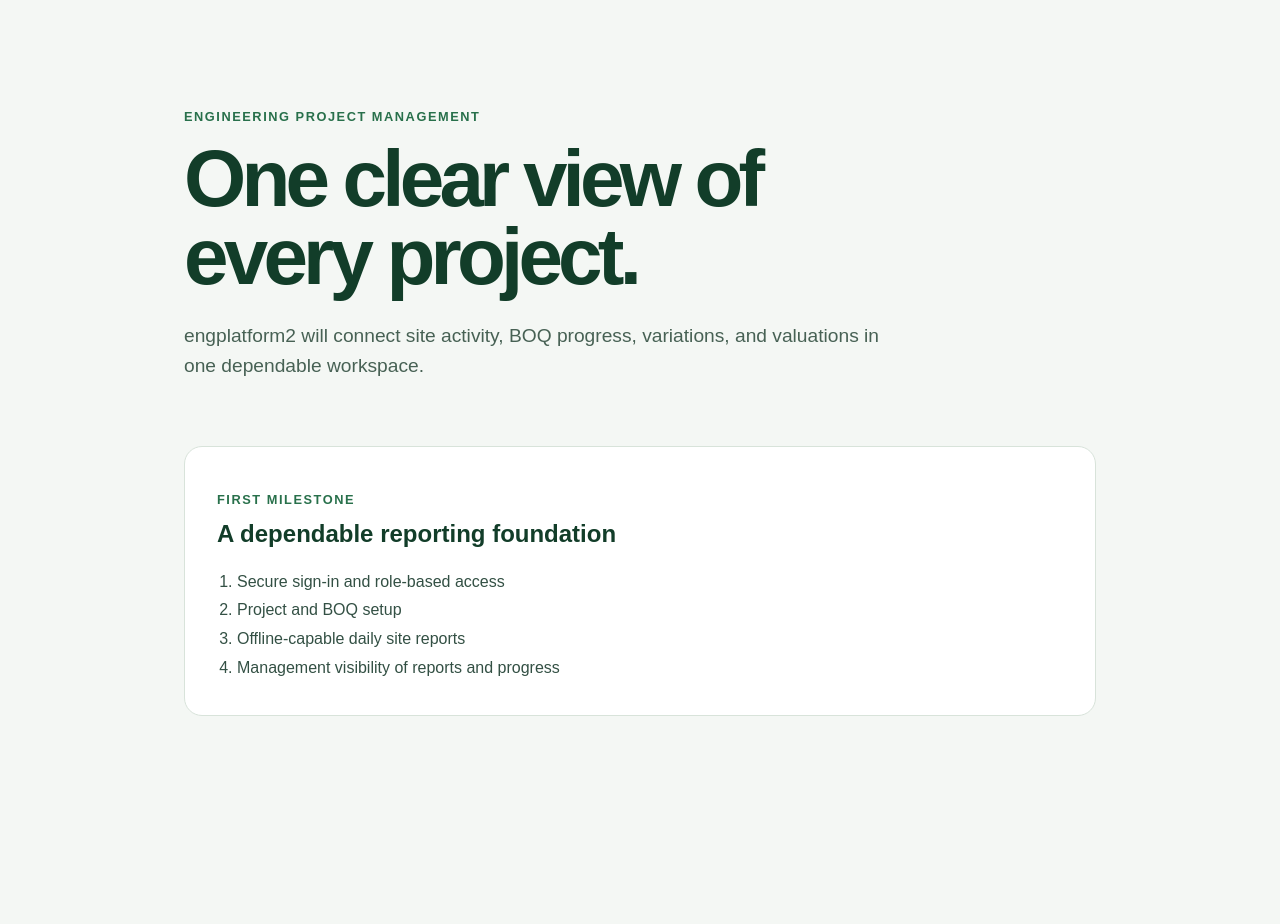
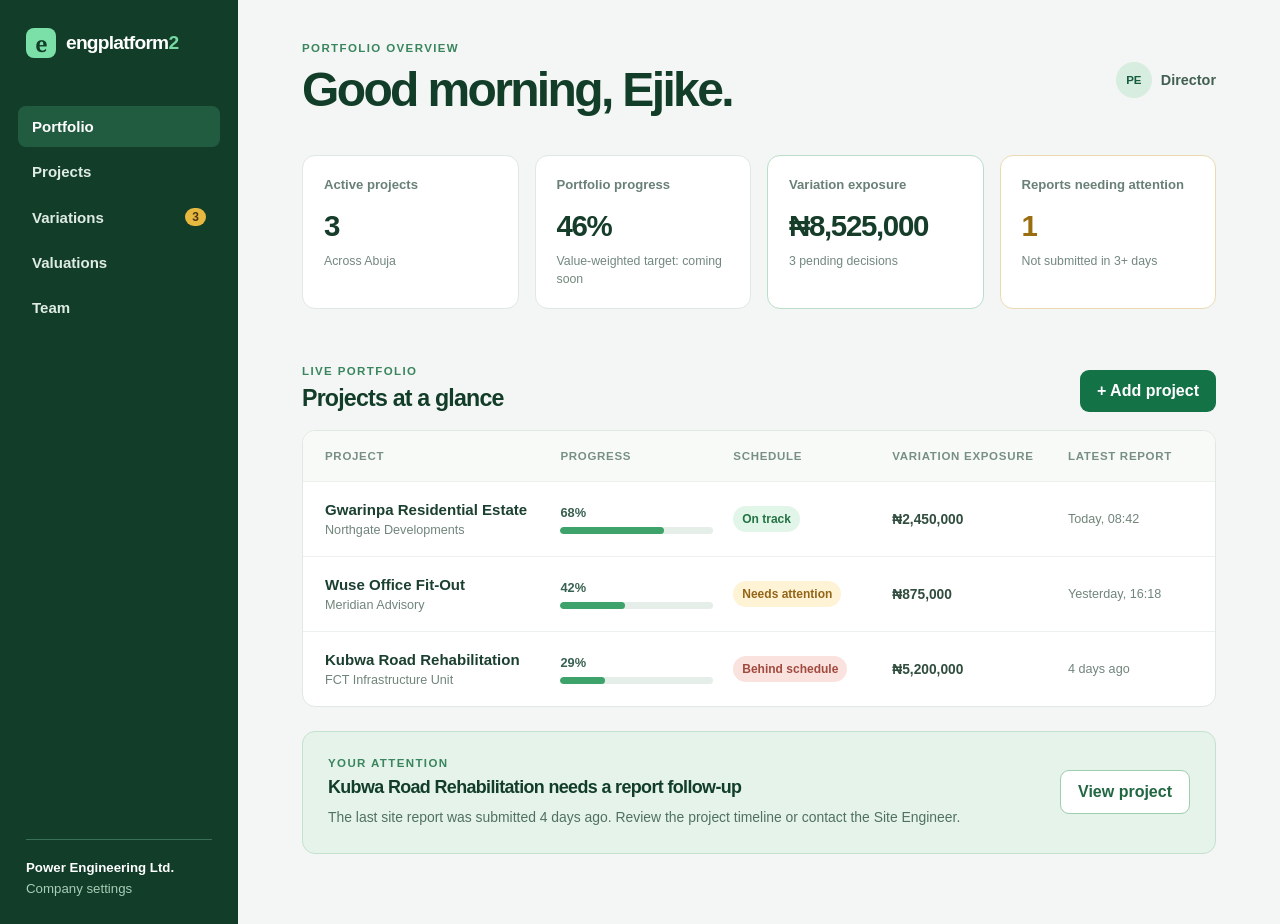
Before and after one commit to powerEjike/engplatform2, a Next.js app in the folder apps/web/: page / in a window 1280 px wide. Before the commit the page ends 812 px from the top, so only its background shows below. Built offline with nearby package versions, Linux system fonts and the light colour scheme.

Commit message:
feat: add director portfolio dashboard

```diff
--- a/apps/web/src/app/globals.css
+++ b/apps/web/src/app/globals.css
@@ -1,25 +1,59 @@
-:root {
-  color: #172b22;
-  background: #f4f7f4;
-  font-family: Arial, Helvetica, sans-serif;
-}
+:root { color: #172b22; background: #f4f6f5; font-family: Arial, Helvetica, sans-serif; }
+* { box-sizing: border-box; }
+body { margin: 0; }
+a { color: inherit; text-decoration: none; }
+button { background: #147247; border: 0; border-radius: 9px; color: white; cursor: pointer; font: inherit; font-weight: 700; padding: 12px 17px; }
 
-* { box-sizing: border-box; }
+.app-shell { display: grid; grid-template-columns: 238px minmax(0, 1fr); min-height: 100vh; }
+.sidebar { background: #123d29; color: #dfece4; display: flex; flex-direction: column; padding: 28px 18px; }
+.brand { align-items: center; color: white; display: flex; font-size: 1.2rem; font-weight: 800; gap: 10px; letter-spacing: -0.04em; margin: 0 8px 48px; }
+.brand span span { color: #76d8a2; }
+.brand-mark { align-items: center; background: #7be0a8; border-radius: 8px; color: #123d29; display: inline-flex; font-family: Georgia, serif; font-size: 1.35rem; height: 30px; justify-content: center; width: 30px; }
+nav { display: grid; gap: 4px; }
+.nav-link { align-items: center; border-radius: 8px; display: flex; font-size: 0.94rem; font-weight: 700; justify-content: space-between; padding: 12px 14px; }
+.nav-link:hover, .nav-link.active { background: #215b40; color: white; }
+.count { background: #e7b83f; border-radius: 99px; color: #4a3511; font-size: 0.75rem; padding: 2px 7px; }
+.sidebar-footer { border-top: 1px solid #397056; font-size: 0.83rem; margin: auto 8px 0; padding-top: 20px; }
+.firm-name { color: white; font-weight: 700; margin: 0 0 6px; }
+.settings-link { color: #a9cdb7; }
 
-body { margin: 0; }
+main { margin: 0 auto; max-width: 1400px; padding: 42px clamp(24px, 5vw, 76px) 70px; width: 100%; }
+.topbar { align-items: center; display: flex; justify-content: space-between; margin-bottom: 38px; }
+.eyebrow { color: #39855d; font-size: 0.72rem; font-weight: 800; letter-spacing: 0.12em; margin: 0 0 8px; text-transform: uppercase; }
+h1, h2, h3, p { margin-top: 0; }
+h1 { color: #123d29; font-size: clamp(2rem, 4vw, 3rem); letter-spacing: -0.055em; margin-bottom: 0; }
+h2 { color: #123d29; font-size: 1.45rem; letter-spacing: -0.035em; margin-bottom: 0; }
+.profile { align-items: center; color: #426052; display: flex; font-size: 0.9rem; font-weight: 700; gap: 9px; }
+.avatar { align-items: center; background: #d6eddf; border-radius: 50%; color: #145c3b; display: inline-flex; font-size: 0.72rem; height: 36px; justify-content: center; width: 36px; }
 
-main { max-width: 960px; margin: 0 auto; padding: 96px 24px; }
+.summary-grid { display: grid; gap: 16px; grid-template-columns: repeat(4, 1fr); }
+.metric-card { background: white; border: 1px solid #dfe8e1; border-radius: 13px; min-height: 145px; padding: 21px; }
+.metric-card p { color: #698076; font-size: 0.82rem; font-weight: 700; margin-bottom: 17px; }
+.metric-card strong { color: #163c2a; display: block; font-size: clamp(1.4rem, 2.3vw, 2rem); letter-spacing: -0.045em; margin-bottom: 8px; }
+.metric-card span { color: #73887d; font-size: 0.77rem; }
+.metric-card.highlight { border-color: #b9dfc8; }
+.metric-card.warning { border-color: #eadbb2; }
+.metric-card.warning strong { color: #9a6e10; }
 
-.hero { max-width: 700px; }
+.section-heading { align-items: end; display: flex; justify-content: space-between; margin: 56px 0 18px; }
+.project-table { background: white; border: 1px solid #dfe8e1; border-radius: 13px; overflow: hidden; }
+.project-table-head, .project-row { align-items: center; display: grid; gap: 20px; grid-template-columns: 1.55fr 1.1fr 1fr 1.12fr 0.9fr; padding: 19px 22px; }
+.project-table-head { background: #f8faf8; color: #789084; font-size: 0.72rem; font-weight: 800; letter-spacing: 0.06em; text-transform: uppercase; }
+.project-row { border-top: 1px solid #edf1ee; }
+.project-row h3 { color: #1b4030; font-size: 0.94rem; margin-bottom: 5px; }
+.project-row p, .report-date { color: #71857a; font-size: 0.79rem; margin: 0; }
+.progress-label { color: #386150; font-size: 0.8rem; font-weight: 800; margin-bottom: 7px; }
+.progress-track { background: #e5eee8; border-radius: 99px; height: 7px; overflow: hidden; }
+.progress-track span { background: #3ea36a; border-radius: inherit; display: block; height: 100%; }
+.status { border-radius: 99px; font-size: 0.75rem; font-weight: 800; justify-self: start; padding: 6px 9px; white-space: nowrap; }
+.status.on_track { background: #e2f5e9; color: #247345; }
+.status.attention { background: #fff3d6; color: #936516; }
+.status.behind { background: #fae3df; color: #a24a3d; }
+.exposure { color: #314d3e; font-size: 0.86rem; }
+.attention-card { align-items: center; background: #e6f3ea; border: 1px solid #c3e2ce; border-radius: 13px; display: flex; gap: 28px; justify-content: space-between; margin-top: 24px; padding: 25px; }
+.attention-card h2 { font-size: 1.12rem; margin-bottom: 9px; }
+.attention-card > div > p:last-child { color: #507160; font-size: 0.87rem; line-height: 1.5; margin-bottom: 0; }
+.secondary { background: white; border: 1px solid #9dceb0; color: #216741; white-space: nowrap; }
 
-.eyebrow { color: #28704b; font-size: 0.8rem; font-weight: 700; letter-spacing: 0.12em; text-transform: uppercase; }
-
-h1 { color: #123d29; font-size: clamp(2.5rem, 7vw, 5rem); letter-spacing: -0.06em; line-height: 0.98; margin: 16px 0 24px; }
-
-h2 { color: #123d29; font-size: 1.5rem; margin-top: 0; }
-
-.intro { color: #476154; font-size: 1.2rem; line-height: 1.6; }
-
-.card { background: #fff; border: 1px solid #d8e3da; border-radius: 18px; margin-top: 64px; padding: 32px; }
-
-ol { color: #335044; line-height: 1.8; margin: 0; padding-left: 1.25rem; }
+@media (max-width: 1050px) { .summary-grid { grid-template-columns: repeat(2, 1fr); } .project-table { overflow-x: auto; } .project-table-head, .project-row { min-width: 850px; } }
+@media (max-width: 720px) { .app-shell { display: block; } .sidebar { display: none; } main { padding: 28px 18px 50px; } .topbar { align-items: flex-start; } .profile { display: none; } .summary-grid { grid-template-columns: 1fr; } .section-heading, .attention-card { align-items: flex-start; flex-direction: column; } }
--- a/apps/web/src/app/page.tsx
+++ b/apps/web/src/app/page.tsx
@@ -1,28 +1,88 @@
-const milestones = [
-  "Secure sign-in and role-based access",
-  "Project and BOQ setup",
-  "Offline-capable daily site reports",
-  "Management visibility of reports and progress",
-];
+import { formatNaira, portfolioProjects, type ProjectHealth } from "@/lib/dashboard-data";
+
+const scheduleLabel: Record<ProjectHealth, string> = {
+  on_track: "On track",
+  attention: "Needs attention",
+  behind: "Behind schedule",
+};
 
 export default function Home() {
+  const totalExposure = portfolioProjects.reduce(
+    (total, project) => total + project.variationExposure, 0);
+  const averageProgress = Math.round(
+    portfolioProjects.reduce((total, project) => total + project.progress, 0) / portfolioProjects.length,
+  );
+  const reportsNeedingAttention = portfolioProjects.filter(
+    (project) => project.lastReport.includes("days"),
+  ).length;
+
   return (
-    <main>
-      <section className="hero">
-        <p className="eyebrow">Engineering project management</p>
-        <h1>One clear view of every project.</h1>
-        <p className="intro">
-          engplatform2 will connect site activity, BOQ progress, variations, and valuations in one dependable workspace.
-        </p>
-      </section>
+    <div className="app-shell">
+      <aside className="sidebar">
+        <a className="brand" href="#top" aria-label="engplatform2 home">
+          <span className="brand-mark">e</span>
+          <span>engplatform<span>2</span></span>
+        </a>
+        <nav aria-label="Main navigation">
+          <a className="nav-link active" href="#portfolio">Portfolio</a>
+          <a className="nav-link" href="#projects">Projects</a>
+          <a className="nav-link" href="#variations">Variations <span className="count">3</span></a>
+          <a className="nav-link" href="#valuations">Valuations</a>
+          <a className="nav-link" href="#team">Team</a>
+        </nav>
+        <div className="sidebar-footer">
+          <p className="firm-name">Power Engineering Ltd.</p>
+          <a className="settings-link" href="#settings">Company settings</a>
+        </div>
+      </aside>
 
-      <section className="card" aria-labelledby="first-milestone">
-        <p className="eyebrow">First milestone</p>
-        <h2 id="first-milestone">A dependable reporting foundation</h2>
-        <ol>
-          {milestones.map((milestone) => <li key={milestone}>{milestone}</li>)}
-        </ol>
-      </section>
-    </main>
+      <main id="top">
+        <header className="topbar">
+          <div>
+            <p className="eyebrow">Portfolio overview</p>
+            <h1>Good morning, Ejike.</h1>
+          </div>
+          <div className="profile"><span className="avatar">PE</span><span>Director</span></div>
+        </header>
+
+        <section className="summary-grid" aria-label="Portfolio summary">
+          <article className="metric-card">
+            <p>Active projects</p><strong>{portfolioProjects.length}</strong><span>Across Abuja</span>
+          </article>
+          <article className="metric-card">
+            <p>Portfolio progress</p><strong>{averageProgress}%</strong><span>Value-weighted target: coming soon</span>
+          </article>
+          <article className="metric-card highlight">
+            <p>Variation exposure</p><strong>{formatNaira(totalExposure)}</strong><span>3 pending decisions</span>
+          </article>
+          <article className="metric-card warning">
+            <p>Reports needing attention</p><strong>{reportsNeedingAttention}</strong><span>Not submitted in 3+ days</span>
+          </article>
+        </section>
+
+        <section className="section-heading" id="portfolio">
+          <div><p className="eyebrow">Live portfolio</p><h2>Projects at a glance</h2></div>
+          <button type="button">+ Add project</button>
+        </section>
+
+        <section className="project-table" id="projects" aria-label="Active projects">
+          <div className="project-table-head"><span>Project</span><span>Progress</span><span>Schedule</span><span>Variation exposure</span><span>Latest report</span></div>
+          {portfolioProjects.map((project) => (
+            <article className="project-row" key={project.name}>
+              <div><h3>{project.name}</h3><p>{project.client}</p></div>
+              <div className="progress-cell"><div className="progress-label"><span>{project.progress}%</span></div><div className="progress-track"><span style={{ width: `${project.progress}%` }} /></div></div>
+              <span className={`status ${project.schedule}`}>{scheduleLabel[project.schedule]}</span>
+              <strong className="exposure">{formatNaira(project.variationExposure)}</strong>
+              <span className="report-date">{project.lastReport}</span>
+            </article>
+          ))}
+        </section>
+
+        <section className="attention-card" id="variations">
+          <div><p className="eyebrow">Your attention</p><h2>Kubwa Road Rehabilitation needs a report follow-up</h2><p>The last site report was submitted 4 days ago. Review the project timeline or contact the Site Engineer.</p></div>
+          <button type="button" className="secondary">View project</button>
+        </section>
+      </main>
+    </div>
   );
 }
--- /dev/null
+++ b/apps/web/src/lib/dashboard-data.ts
@@ -0,0 +1,44 @@
+export type ProjectHealth = "on_track" | "attention" | "behind";
+
+export type PortfolioProject = {
+  name: string;
+  client: string;
+  progress: number;
+  schedule: ProjectHealth;
+  variationExposure: number;
+  lastReport: string;
+};
+
+export const portfolioProjects: PortfolioProject[] = [
+  {
+    name: "Gwarinpa Residential Estate",
+    client: "Northgate Developments",
+    progress: 68,
+    schedule: "on_track",
+    variationExposure: 2_450_000,
+    lastReport: "Today, 08:42",
+  },
+  {
+    name: "Wuse Office Fit-Out",
+    client: "Meridian Advisory",
+    progress: 42,
+    schedule: "attention",
+    variationExposure: 875_000,
+    lastReport: "Yesterday, 16:18",
+  },
+  {
+    name: "Kubwa Road Rehabilitation",
+    client: "FCT Infrastructure Unit",
+    progress: 29,
+    schedule: "behind",
+    variationExposure: 5_200_000,
+    lastReport: "4 days ago",
+  },
+];
+
+export const formatNaira = (value: number) =>
+  new Intl.NumberFormat("en-NG", {
+    style: "currency",
+    currency: "NGN",
+    maximumFractionDigits: 0,
+  }).format(value);
--- a/apps/web/tsconfig.json
+++ b/apps/web/tsconfig.json
@@ -6,6 +6,8 @@
     "noEmit": true,
     "module": "esnext",
     "moduleResolution": "bundler",
+    "baseUrl": ".",
+    "paths": { "@/*": ["src/*"] },
     "resolveJsonModule": true,
     "isolatedModules": true,
     "jsx": "preserve",
```
Also changed, not shown: 1 other file (tests, documents, lock files or other folders).
